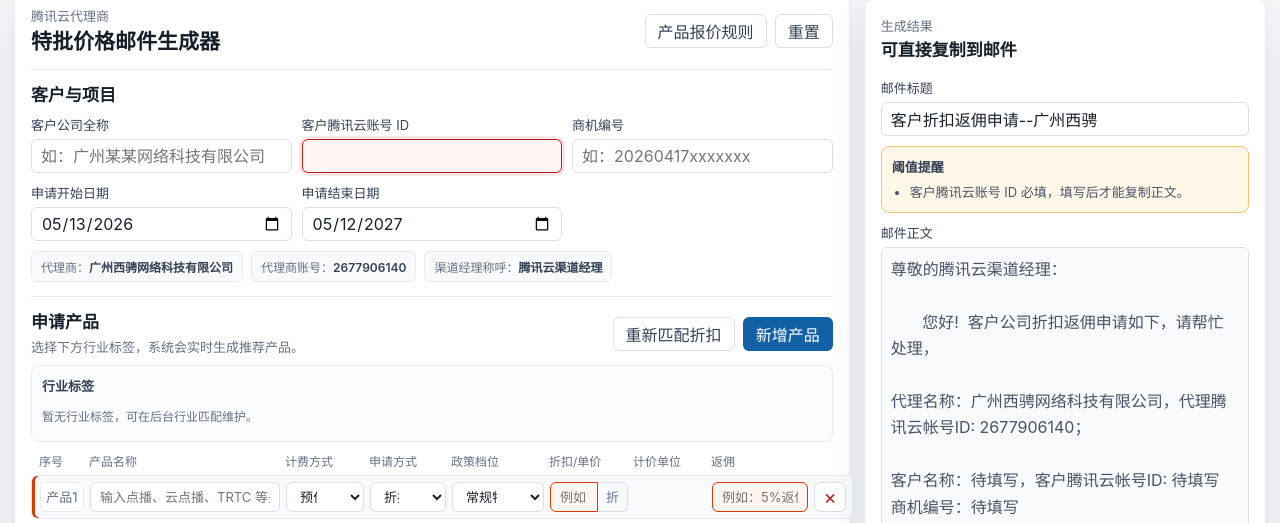
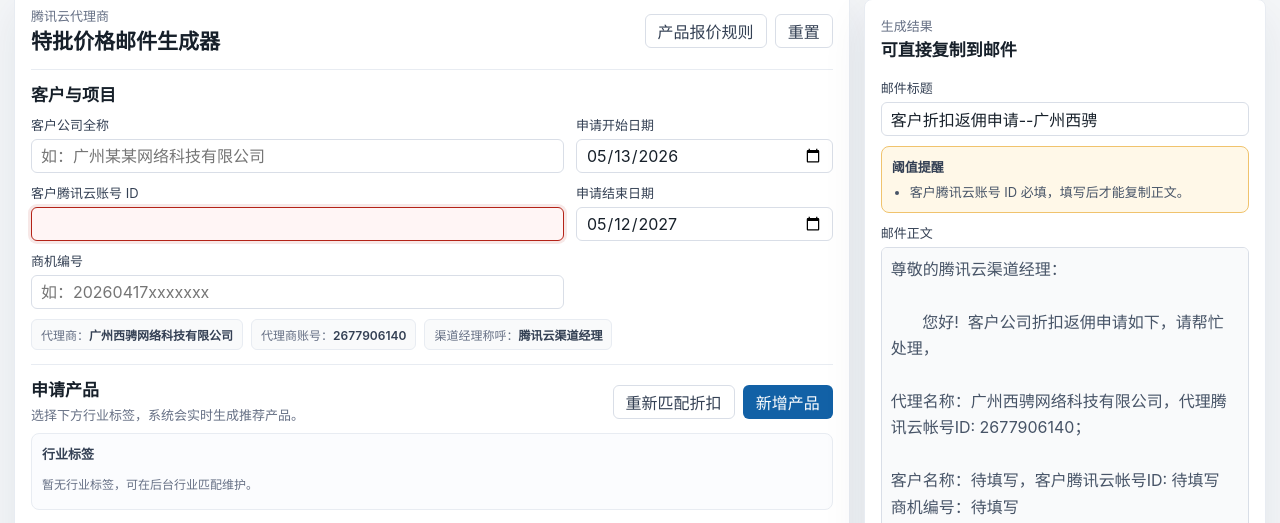
Before and after one commit to changzainb/postemailagent, a Flask app: page / in a window 1280 px wide. Shown: the part 25-548 px from the top of the page. Run offline with Flask 3, Linux system fonts and the light colour scheme; data that the repository does not hold is empty.

Commit message:
调整客户项目分栏布局

```diff
--- a/server/static/styles.css
+++ b/server/static/styles.css
@@ -117,8 +117,19 @@ h2 {
 }
 
 .customer-grid {
-  grid-template-columns: repeat(3, minmax(0, 1fr));
-  align-items: end;
+  display: grid;
+  grid-template-columns: minmax(0, 1.35fr) minmax(220px, 0.65fr);
+  gap: 12px;
+  align-items: start;
+}
+
+.customer-column {
+  display: grid;
+  gap: 10px;
+}
+
+.date-column {
+  align-content: start;
 }
 
 .header-actions {
@@ -687,9 +698,12 @@ textarea[readonly] {
     position: static;
   }
 
-  .compact-grid,
+  .compact-grid {
+    grid-template-columns: repeat(2, minmax(0, 1fr));
+  }
+
   .customer-grid {
-    grid-template-columns: repeat(2, minmax(0, 1fr));
+    grid-template-columns: minmax(0, 1fr) minmax(220px, 0.8fr);
   }
 }
 
--- a/server/templates/index.html
+++ b/server/templates/index.html
@@ -4,7 +4,7 @@
   <meta charset="UTF-8">
   <meta name="viewport" content="width=device-width, initial-scale=1.0">
   <title>特批价格邮件生成器</title>
-  <link rel="stylesheet" href="{{ url_for('static', filename='styles.css') }}?v=20260513-account-required">
+  <link rel="stylesheet" href="{{ url_for('static', filename='styles.css') }}?v=20260513-customer-columns">
 </head>
 <body>
   <main class="app-shell">
@@ -25,7 +25,8 @@
           <div class="section-heading">
             <h2>客户与项目</h2>
           </div>
-          <div class="field-grid customer-grid">
+          <div class="customer-grid">
+            <div class="customer-column">
               <label>
                 <span>客户公司全称</span>
                 <input id="customerName" value="" placeholder="如：广州某某网络科技有限公司">
@@ -38,6 +39,8 @@
                 <span>商机编号</span>
                 <input id="projectName" value="" placeholder="如：20260417xxxxxxx">
               </label>
+            </div>
+            <div class="customer-column date-column">
               <label>
                 <span>申请开始日期</span>
                 <input id="startDate" type="date">
@@ -46,6 +49,7 @@
                 <span>申请结束日期</span>
                 <input id="endDate" type="date">
               </label>
+            </div>
           </div>
           <div class="fixed-info" aria-label="固定申请信息">
             <span>代理商：<strong id="agentNameText">广州西骋网络科技有限公司</strong></span>
```
Lines whose indentation alone changed are shown as unchanged.
